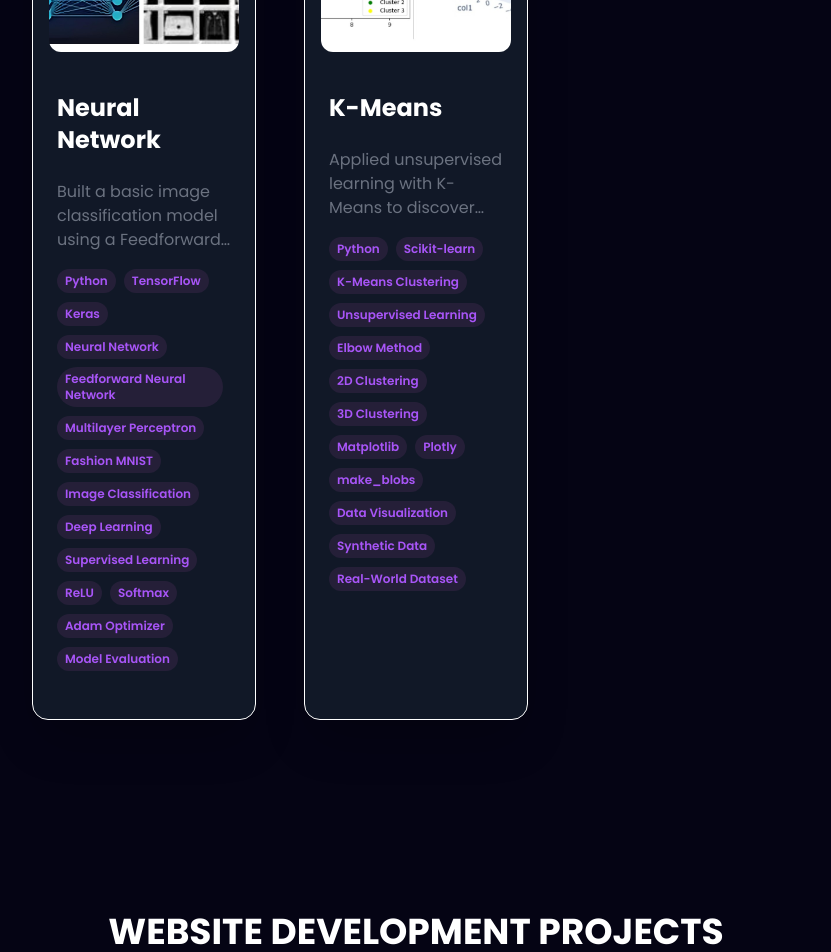
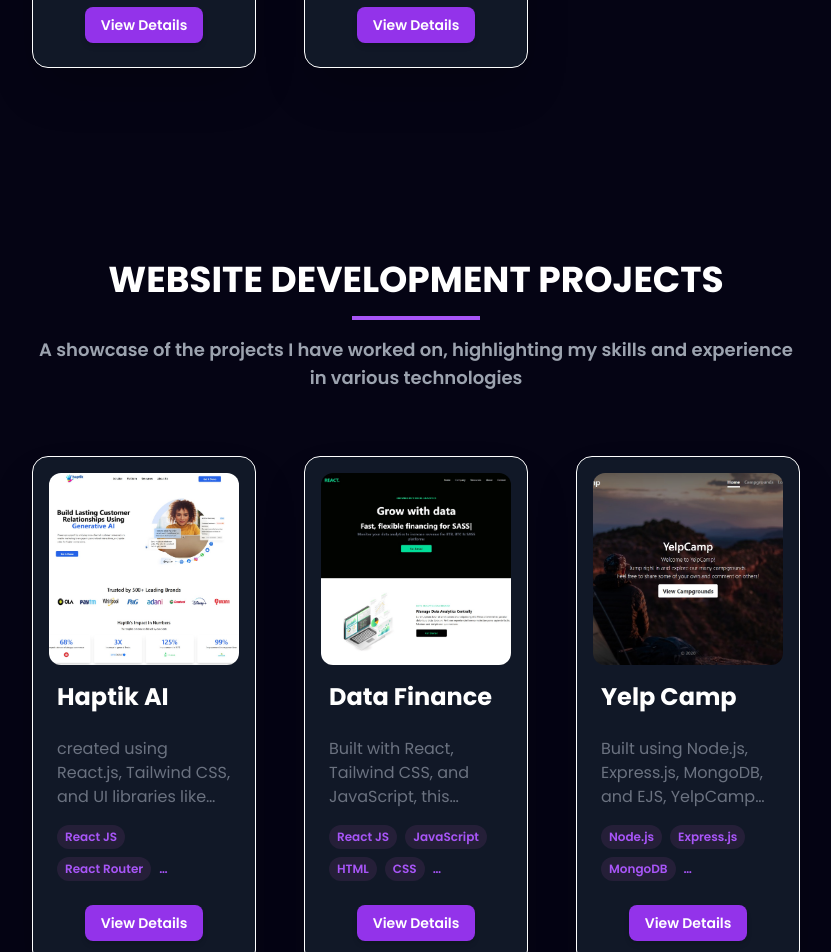
Before and after one commit to mahdisundarani/Portfolio, a React (Vite) app: page / in a window 1280 px wide. Shown: the part 6640-7592 px from the top of the page, without its empty margins (224-1055 px from the left). Built offline with nearby package versions, Linux system fonts and the light colour scheme.

Commit message:
Edited Something

```diff
--- a/src/components/About/About.jsx
+++ b/src/components/About/About.jsx
@@ -45,7 +45,7 @@
           </p>
           {/* Resume Button */}
           <a
-            href="https://drive.google.com/file/d/1QfT0msJHfGIVY4mZY4nFuJTyT_oxr_qy/view?usp=sharing"
+            href="https://drive.google.com/drive/folders/1hvxCY7MuyZu0I5Zcb2PXTW9TvwjPFMEq?usp=sharing"
             target="_blank"
             rel="noopener noreferrer"
             className="inline-block text-white py-3 px-8 rounded-full mt-5 text-lg font-bold transition duration-300 transform hover:scale-105"
--- a/src/components/Work/AI_projects.jsx
+++ b/src/components/Work/AI_projects.jsx
@@ -49,7 +49,7 @@
           <div
             key={project.id}
             onClick={() => handleOpenModal(project)}
-            className="border border-white bg-gray-900 backdrop-blur-md rounded-2xl shadow-2xl overflow-hidden cursor-pointer hover:shadow-purple-500/50 hover:-translate-y-2 transition-transform duration-300"
+            className="border border-white bg-gray-900 backdrop-blur-md rounded-2xl shadow-2xl overflow-hidden cursor-pointer hover:shadow-purple-500/50 hover:-translate-y-2 transition-transform duration-300 flex flex-col"
           >
             <div className="p-4">
               <img
@@ -58,22 +58,29 @@
                 className="w-full h-48 object-cover rounded-xl"
               />
             </div>
-            <div className="p-6">
-              <h3 className="text-2xl font-bold text-white mb-2">
-                {project.title}
-              </h3>
-              <p className="text-gray-500 mb-4 pt-4 line-clamp-3">
-                {project.description}
-              </p>
-              <div className="mb-4">
+            <div className="px-6 pb-6 flex flex-col flex-grow">
+              <h3 className="text-2xl font-bold text-white mb-2">{project.title}</h3>
+              <p className="text-gray-500 mb-4 pt-4 line-clamp-3">{project.description}</p>
+
+              {/* Tags with truncation */}
+              <div className="mb-4 min-h-[48px]">
+                <div className="line-clamp-2 overflow-hidden text-ellipsis text-xs font-semibold text-purple-500">
                   {project.tags.map((tag, index) => (
                     <span
                       key={index}
-                    className="inline-block bg-[#251f38] text-xs font-semibold text-purple-500 rounded-full px-2 py-1 mr-2 mb-2"
+                      className="bg-[#251f38] inline-block rounded-full px-2 py-1 mr-2 mb-2"
                     >
                       {tag}
                     </span>
                   ))}
+                </div>
+              </div>
+
+              {/* View Details Button */}
+              <div className="mt-auto flex justify-center">
+                <button className="bg-purple-600 hover:bg-purple-700 text-white text-sm font-semibold py-2 px-4 rounded-lg shadow-md">
+                  View Details
+                </button>
               </div>
             </div>
           </div>
--- a/src/components/Work/Work.jsx
+++ b/src/components/Work/Work.jsx
@@ -33,7 +33,7 @@
           <div
             key={project.id}
             onClick={() => handleOpenModal(project)}
-            className="border border-white bg-gray-900 backdrop-blur-md rounded-2xl shadow-2xl overflow-hidden cursor-pointer hover:shadow-purple-500/50 hover:-translate-y-2 transition-transform duration-300"
+            className="border border-white bg-gray-900 backdrop-blur-md rounded-2xl shadow-2xl overflow-hidden cursor-pointer hover:shadow-purple-500/50 hover:-translate-y-2 transition-transform duration-300 flex flex-col"
           >
             <div className="p-4">
               <img
@@ -42,22 +42,33 @@
                 className="w-full h-48 object-cover rounded-xl"
               />
             </div>
-            <div className="p-6">
+            <div className="px-6 pb-6 flex flex-col flex-grow">
               <h3 className="text-2xl font-bold text-white mb-2">
                 {project.title}
               </h3>
               <p className="text-gray-500 mb-4 pt-4 line-clamp-3">
                 {project.description}
               </p>
-              <div className="mb-4">
+
+              {/* Truncated Tags */}
+              <div className="mb-4 min-h-[48px]">
+                <div className="line-clamp-2 overflow-hidden text-ellipsis text-xs font-semibold text-purple-500">
                   {project.tags.map((tag, index) => (
                     <span
                       key={index}
-                    className="inline-block bg-[#251f38] text-xs font-semibold text-purple-500 rounded-full px-2 py-1 mr-2 mb-2"
+                      className="bg-[#251f38] inline-block rounded-full px-2 py-1 mr-2 mb-2"
                     >
                       {tag}
                     </span>
                   ))}
+                </div>
+              </div>
+
+              {/* View Details Button */}
+              <div className="mt-auto flex justify-center">
+                <button className="bg-purple-600 hover:bg-purple-700 text-white text-sm font-semibold py-2 px-4 rounded-lg shadow-md">
+                  View Details
+                </button>
               </div>
             </div>
           </div>
--- a/src/constants.js
+++ b/src/constants.js
@@ -236,7 +236,7 @@
     school: "Ahmedabad Institute of Technology, Ahmedabad",
     date: "Sept 2023 - May 2026",
     grade: "8.52 CGPA",
-    desc: "I am doing my Bechlors's degree (BE) in Information Technology from AIT University Affiliated with GTU, Ahmedabad. During my time at AIT, I gained a strong foundation in programming, software development, and computer science principles. I have studied courses such as Data Structures, Algorithms, Object-Oriented Programming, Database Management Systems, Web Development, and Software Engineering. I actively participated in various workshops and technical events, which enhanced my skills and knowledge. My experience at AIT (GTU) University has been instrumental in shaping my technical abilities and professional growth.",
+    desc: "I am doing my Bechlors's degree (BE) in Information Technology from AIT College Affiliated with GTU, Ahmedabad. During my time at AIT, I gained a strong foundation in programming, software development, and computer science principles. I have studied courses such as Data Structures, Algorithms, Object-Oriented Programming, Database Management Systems, Web Development, and Software Engineering. I actively participated in various workshops and technical events, which enhanced my skills and knowledge. My experience at AIT (GTU) University has been instrumental in shaping my technical abilities and professional growth.",
     degree: "Bechlors in IT Engineering - BE (Information Technology)",
   },
   {
```
Lines whose indentation alone changed are shown as unchanged.
